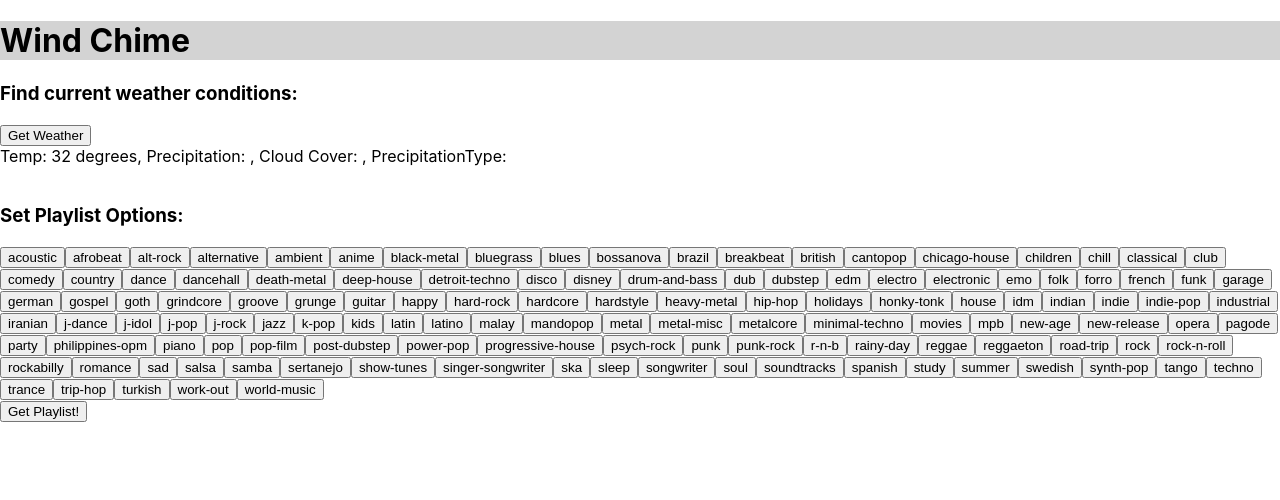
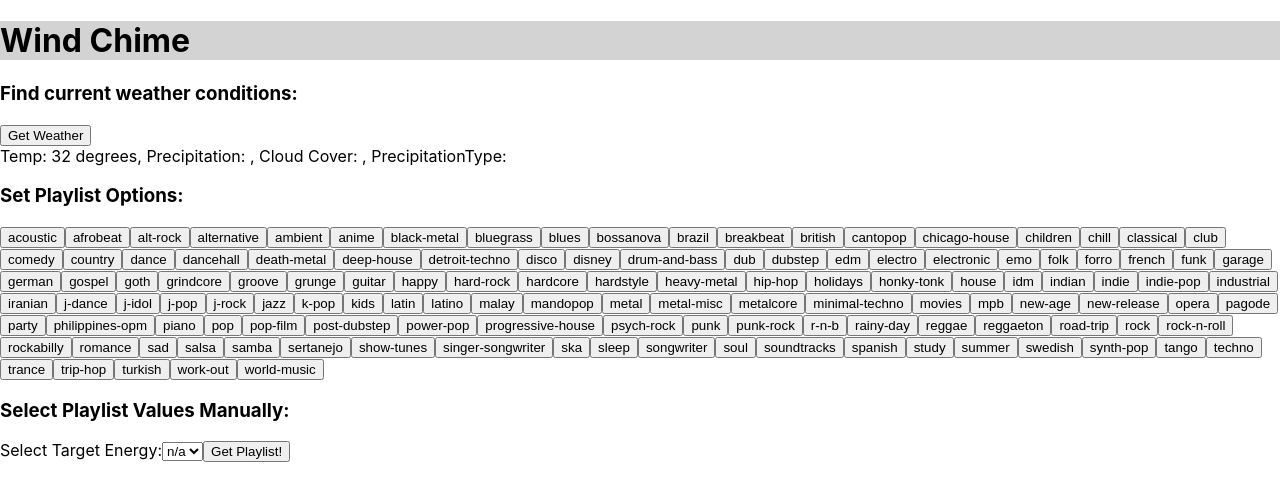
Before and after one commit to erincdustin/windchime-client, a React (Create React App) app: page / in a window 1280 px wide. Shown: the top 500 px of the page. Built offline with nearby package versions, Linux system fonts and the light colour scheme.

Commit message:
client pulling query string from uri for API calls

```diff
--- a/package.json
+++ b/package.json
@@ -3,6 +3,7 @@
   "version": "0.1.0",
   "private": true,
   "dependencies": {
+    "query-string": "^6.8.1",
     "react": "^16.8.6",
     "react-dom": "^16.8.6",
     "react-scripts": "3.0.1"
--- a/src/App.js
+++ b/src/App.js
@@ -1,11 +1,11 @@
 import React from 'react';
+import queryString from 'query-string';
 import Header from './Header/Header';
 import PlaylistOptions from './PlaylistOptions/PlaylistOptions';
 import PlaylistResults from './PlaylistResults/PlaylistResults';
 
 class App extends React.Component {
   state= {
-      accessToken: 'BQCo1nKM7aZ3q6X9OsKErEEqj2Hnwh4chqj9ePIDpdNNVtpMvu93neDK1QjRmce5EboxbPuqT0PmdpOJzZRaQT0bl6aQZonBcjcOHpkELk3rfTWBifHfZNXXwAPhyLGRcS6E5nhD6i7bfN7VeUK-R-iW3RA5Oon10ru8t-46YA1lENncT4k9TPUesvotYmp6p8rBpog',
       songs: null,
       locationKey: '15038_PC',
       weather: null,
@@ -25,6 +25,8 @@ class App extends React.Component {
 
     const BASE_URL = `https://api.spotify.com/v1/recommendations?seed_genres=${this.state.genreChoice}`;
     let FETCH_URL = BASE_URL;
+    let parsed = queryString.parse(window.location.search);
+    let accessToken = parsed.access_token;
 
     if (this.state.targetEnergy !== '') {
       FETCH_URL += `&target_energy=${this.state.targetEnergy}`;
@@ -38,8 +40,6 @@ class App extends React.Component {
     if (this.state.targetPopularity !== '') {
       FETCH_URL += `&target_popularity=${this.state.targetPopularity}`;
     }
-
-    const accessToken = this.state.accessToken;
 
     const myOptions = {
       method: 'GET',
@@ -73,7 +73,6 @@ class App extends React.Component {
           console.log(this.state.id);
 
           const PLAYLIST_URL = `https://api.spotify.com/v1/users/${this.state.id}/playlists`;
-          const accessToken = this.state.accessToken;
           const newDate = new Date();
           const playlistBody = JSON.stringify({ name: `Wind Chime ${newDate}` })
 
@@ -105,7 +104,6 @@ class App extends React.Component {
               console.log(mappedSongs);
             }
             const URL = `https://api.spotify.com/v1/playlists/${this.state.playlistId}/tracks?uris=${mappedSongs}`;
-            const accessToken = this.state.accessToken;
 
             const myOptions = {
               method: 'POST',
@@ -140,9 +138,14 @@ class App extends React.Component {
       })
   }
 
-  setGenre = (genreChoice) => {
+  handleSetGenre = (genreChoice) => {
     this.setState({ genreChoice });
     console.log(this.state);
+  }
+
+  handleSetEnergy = (energyLevel) => {
+    this.setState({ targetEnergy: Number(energyLevel) });
+    console.log(this.state.targetEnergy);
   }
 
   render() {
@@ -153,7 +156,7 @@ class App extends React.Component {
       </header>
       <main className="App__main">
         <section className="Options">
-          <PlaylistOptions searchWeather= {this.handleSearchWeather} weather={this.state.weather} setGenre={this.setGenre} getGenrePlaylist={this.handleGenrePlaylist}/>
+          <PlaylistOptions searchWeather= {this.handleSearchWeather} weather={this.state.weather} setGenre={this.handleSetGenre} setEnergy={this.handleSetEnergy} getGenrePlaylist={this.handleGenrePlaylist}/>
         </section>
         <section>
           <PlaylistResults playlistId={this.state.playlistId} snapshot={this.state.snapshot}/>
--- a/src/PlaylistOptions/PlaylistOptions.js
+++ b/src/PlaylistOptions/PlaylistOptions.js
@@ -6,7 +6,7 @@ function PlaylistResults(props) {
   return (
     <div>
       <Weather searchWeather={props.searchWeather} weather={props.weather}/>
-      <Seed setGenre={props.setGenre} getGenrePlaylist={props.getGenrePlaylist}/>
+      <Seed setGenre={props.setGenre} getGenrePlaylist={props.getGenrePlaylist} setEnergy={props.setEnergy}/>
     </div>
   );
 }
--- a/src/Seed/Seed.js
+++ b/src/Seed/Seed.js
@@ -16,12 +16,74 @@ function Seed(props) {
       </span>)
     });
 
+    const options = [
+      '',
+      .1,
+      .2,
+      .3,
+      .4,
+      .5,
+      .6,
+      .7,
+      .8,
+      .9,
+      1
+    ];
+
+    const mappedTargetEnergy = options.map((energyOption, index) => {
+      if (energyOption === '') {
+        return <option key={index} value={''}>n/a</option>
+      }
+      return(
+        <option key={index} value={energyOption}>{energyOption * 10}</option>
+      )
+    })
+
+    // const mappedTargetValence = options.map((valenceOption, index) => {
+    //   if (valenceOption === '') {
+    //     return <option key={index} value={''}>n/a</option>
+    //   }
+    //   return(
+    //     <option key={index} value={valenceOption}>{valenceOption * 10}</option>
+    //   )
+    // })
+
+    // const mappedTargetTempo = options.map((tempoOption, index) => {
+    //   if (tempoOption === '') {
+    //     return <option key={index} value={''}>n/a</option>
+    //   }
+    //   return(
+    //     <option key={index} value={tempoOption}>{tempoOption * 10}</option>
+    //   )
+    // })
+
+    // const mappedTargetPopularity = options.map((popularityOption, index) => {
+    //   if (popularityOption === '') {
+    //     return <option key={index} value={''}>n/a</option>
+    //   }
+    //   return(
+    //     <option key={index} value={popularityOption * 100}>{popularityOption * 10}</option>
+    //   )
+    // })
+
   return (
     <div>
-      <br></br>
       <h3>Set Playlist Options:</h3>
-      {mappedGenres}
-      <br></br>
+      <div>{mappedGenres}</div>
+      <h3>Select Playlist Values Manually:</h3>
+      <label htmlFor="targetEnergy">Select Target Energy:</label>
+      <select name="targetEnergy" onChange={event => {
+        console.log(event.target.value);
+        props.setEnergy(event.target.value);
+      }}>
+        {mappedTargetEnergy}
+      </select>
+      {/* <label htmlFor="targetValence">Select Target Happiness:</label>
+      <select name="targetValence" onChange={event => { this.setState({ targetValence: Number(event.target.value) }) }}>{mappedTargetValence}</select>
+      <label htmlFor="targetTempo">Select Target Tempo:</label>
+      <select name="targetTempo" onChange={event => { this.setState({ targetTempo: Number(event.target.value) }) }}>{mappedTargetTempo}</select>
+      <label htmlFor="targetPopularity">Select Target Popularity:</label>
+      <select name="targetPopularity" onChange={event => { this.setState({ targetPopularity: Number(event.target.value) }) }}>{mappedTargetPopularity}</select> */}
       <button onClick={()=> props.getGenrePlaylist()}>Get Playlist!</button>
     </div>
   );
```
Also changed, not shown: 1 other file (tests, documents, lock files or other folders).
